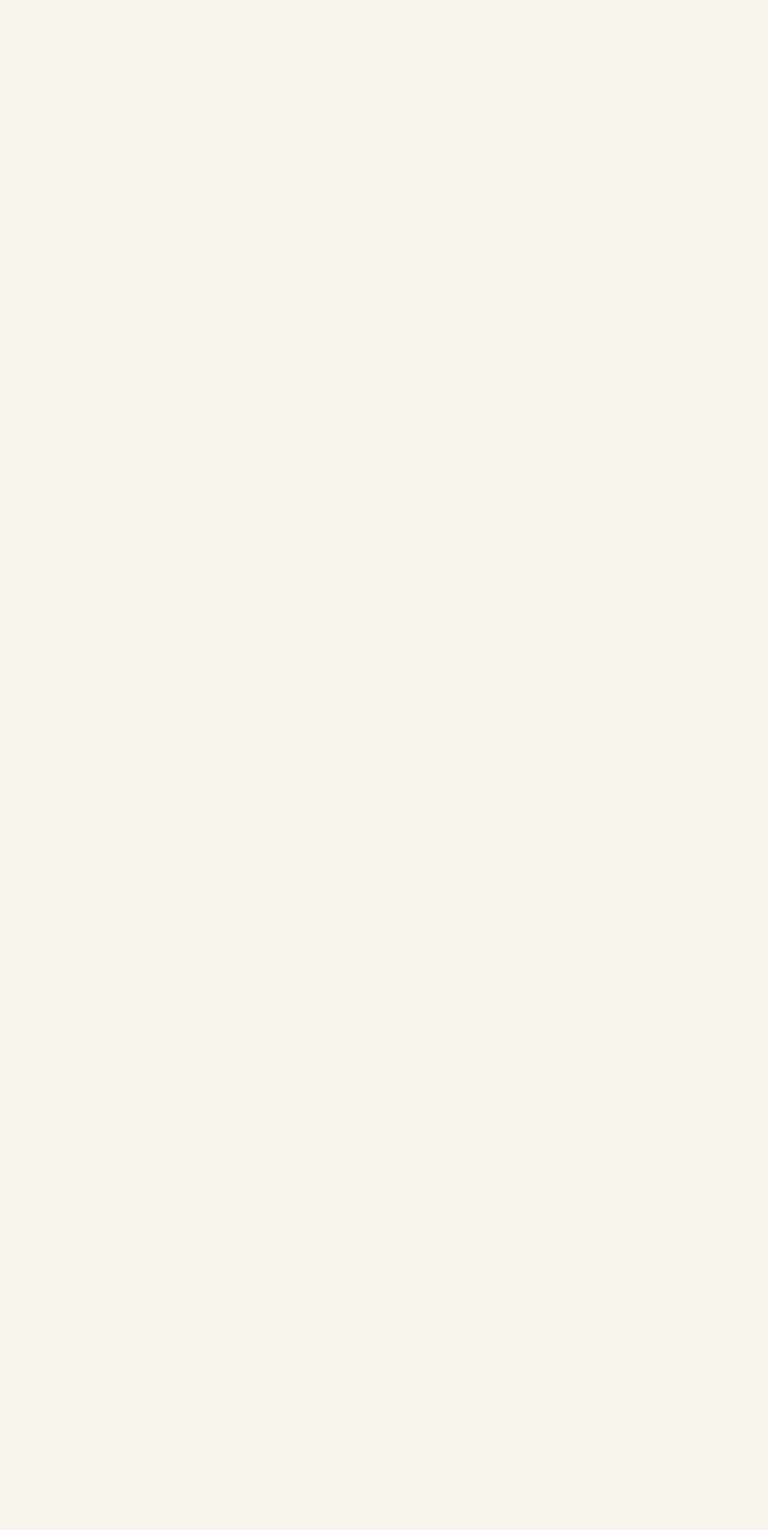
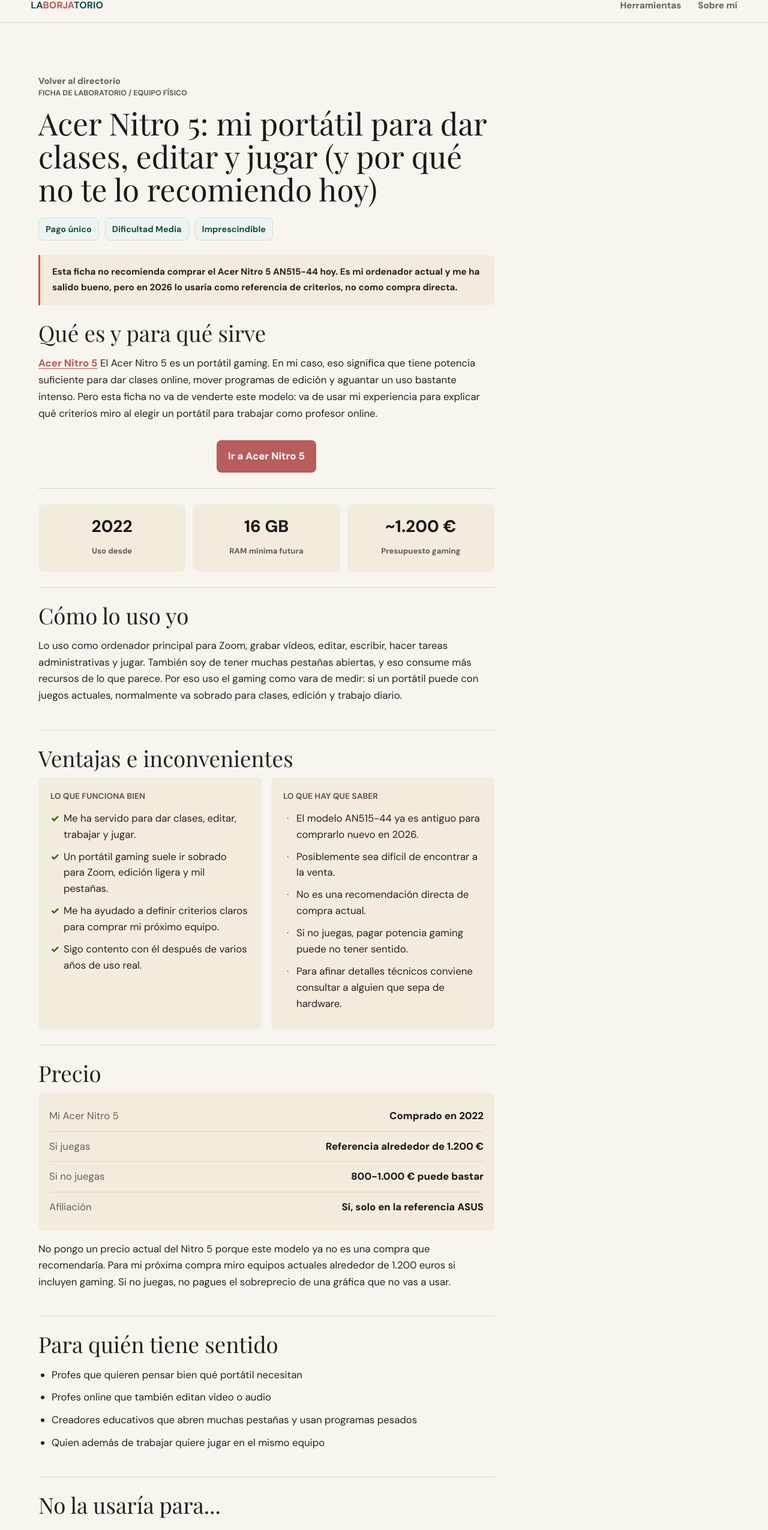
Before and after one commit to boreas77/laborjatorio, a Next.js app: page /herramientas/acer-nitro-5 in a window 1280 px wide. Before the commit this address had no page. Shown: the part 20-2571 px from the top of the page at 60% size. Before the commit the page ends 800 px from the top, so only its background shows below. Built offline with nearby package versions, Linux system fonts and the light colour scheme.

Commit message:
Publica ficha Acer Nitro 5

```diff
--- a/src/data/tools.ts
+++ b/src/data/tools.ts
@@ -1255,6 +1255,137 @@ export const tools: Tool[] = [
     ]
   },
   {
+    name: "Acer Nitro 5",
+    slug: "acer-nitro-5",
+    title: "Acer Nitro 5: mi portátil para dar clases, editar y jugar (y por qué no te lo recomiendo hoy)",
+    metaDescription:
+      "Doy clases, edito y juego con un Acer Nitro 5 desde 2022. Estoy contento, pero no te lo recomiendo comprar hoy. Te cuento mis criterios para elegir portátil y qué tendría de referencia.",
+    keywords: [
+      "Acer Nitro 5",
+      "portátil para dar clases online",
+      "portátil para profesores",
+      "ordenador para editar vídeo",
+      "portátil para profes y gaming",
+      "qué portátil comprar"
+    ],
+    tagline:
+      "Mi portátil principal desde 2022: útil para explicar qué miro al elegir ordenador, no para recomendarte comprar ese modelo hoy.",
+    category: "Equipo físico",
+    subcategories: ["productividad", "vídeo", "comunicación", "formación", "contenido", "portátil", "gaming"],
+    pricing: "pago-unico",
+    officialUrl: "https://store.acer.com/en-us/nitro-5-gaming-laptop-an515-44-r078",
+    hasAffiliate: false,
+    myUseCase:
+      "Uso mi Acer Nitro 5 AN515-44 desde 2022 como ordenador principal para dar clases, editar vídeo y audio, tareas administrativas, grabar contenido y jugar.",
+    bestFor: [
+      "Profes que quieren pensar bien qué portátil necesitan",
+      "Profes online que también editan vídeo o audio",
+      "Creadores educativos que abren muchas pestañas y usan programas pesados",
+      "Quien además de trabajar quiere jugar en el mismo equipo"
+    ],
+    notFor: [
+      "Comprar este modelo concreto en 2026",
+      "Quien no juega y puede ahorrar comprando un equipo menos gaming",
+      "Quien busca una recomendación técnica cerrada de procesadores y gráficas",
+      "Usuarios de Mac que quieren una recomendación dentro del ecosistema Apple"
+    ],
+    pros: [
+      "Me ha servido para dar clases, editar, trabajar y jugar.",
+      "Un portátil gaming suele ir sobrado para Zoom, edición ligera y mil pestañas.",
+      "Me ha ayudado a definir criterios claros para comprar mi próximo equipo.",
+      "Sigo contento con él después de varios años de uso real."
+    ],
+    cons: [
+      "El modelo AN515-44 ya es antiguo para comprarlo nuevo en 2026.",
+      "Posiblemente sea difícil de encontrar a la venta.",
+      "No es una recomendación directa de compra actual.",
+      "Si no juegas, pagar potencia gaming puede no tener sentido.",
+      "Para afinar detalles técnicos conviene consultar a alguien que sepa de hardware."
+    ],
+    alternatives: ["ASUS TUF Gaming A16", "Lenovo gaming actual"],
+    rating: 4,
+    difficulty: "media",
+    status: "imprescindible",
+    updatedAt: "2026-06-05",
+    intro:
+      "Mi Acer Nitro 5, modelo AN515-44, es el portátil con el que hago literalmente todo mi trabajo desde 2022: clases, administración, edición de vídeo y audio, grabaciones, veinte pestañas abiertas y juegos. Estoy muy contento con él. Y, aun así, no te recomiendo comprarlo hoy.",
+    whatItDoes:
+      "El Acer Nitro 5 es un portátil gaming. En mi caso, eso significa que tiene potencia suficiente para dar clases online, mover programas de edición y aguantar un uso bastante intenso. Pero esta ficha no va de venderte este modelo: va de usar mi experiencia para explicar qué criterios miro al elegir un portátil para trabajar como profesor online.",
+    howIUseIt:
+      "Lo uso como ordenador principal para Zoom, grabar vídeos, editar, escribir, hacer tareas administrativas y jugar. También soy de tener muchas pestañas abiertas, y eso consume más recursos de lo que parece. Por eso uso el gaming como vara de medir: si un portátil puede con juegos actuales, normalmente va sobrado para clases, edición y trabajo diario.",
+    teacherUseCases: [
+      "Dar clases online con Zoom sin que el ordenador sufra.",
+      "Editar vídeo y audio sin que el equipo se ahogue a la primera.",
+      "Trabajar con muchas pestañas, documentos y programas abiertos.",
+      "Grabar contenido educativo y gestionar un negocio online desde el mismo equipo.",
+      "Elegir un portátil pensando en potencia real, no solo en precio."
+    ],
+    honestVerdict:
+      "El Acer Nitro 5 ha sido un grandísimo compañero de trabajo, pero no compraría este modelo concreto en 2026. Lo importante no es copiar mi portátil, sino mis criterios: mínimo 16 GB de RAM, potencia suficiente para editar y margen para trabajar cómodo. Si juegas, sube presupuesto; si no juegas, probablemente con 800-1.000 euros tengas más que suficiente.",
+    importantNotice:
+      "Esta ficha no recomienda comprar el Acer Nitro 5 AN515-44 hoy. Es mi ordenador actual y me ha salido bueno, pero en 2026 lo usaría como referencia de criterios, no como compra directa.",
+    metrics: [
+      { label: "Uso desde", value: "2022" },
+      { label: "RAM mínima futura", value: "16 GB" },
+      { label: "Presupuesto gaming", value: "~1.200 €" }
+    ],
+    priceRows: [
+      { label: "Mi Acer Nitro 5", value: "Comprado en 2022" },
+      { label: "Si juegas", value: "Referencia alrededor de 1.200 €" },
+      { label: "Si no juegas", value: "800-1.000 € puede bastar" },
+      { label: "Afiliación", value: "Sí, solo en la referencia ASUS" }
+    ],
+    priceNote:
+      "No pongo un precio actual del Nitro 5 porque este modelo ya no es una compra que recomendaría. Para mi próxima compra miro equipos actuales alrededor de 1.200 euros si incluyen gaming. Si no juegas, no pagues el sobreprecio de una gráfica que no vas a usar.",
+    alternativeDetails: [
+      {
+        name: "ASUS TUF Gaming A16 FA608UM-RV005",
+        url: "https://amzn.to/4ulS4Kt",
+        description:
+          "Es el portátil que tengo fichado como referencia futura, no un equipo que ya haya probado. Lo miro por sus 32 GB de RAM, 1 TB SSD, RTX 5060 y porque viene sin sistema operativo."
+      },
+      {
+        name: "Lenovo gaming actual",
+        description:
+          "Lenovo es una de las marcas que miraría para mi próxima compra, siempre comparando ofertas y especificaciones reales en ese momento."
+      },
+      {
+        name: "DaVinci Resolve",
+        url: "/herramientas/davinci-resolve-editor-video-gratis-profesores",
+        description:
+          "No es alternativa de portátil, pero sí una de las razones por las que necesito margen de potencia: editar vídeo consume recursos."
+      },
+      {
+        name: "Audacity",
+        url: "/herramientas/audacity",
+        description:
+          "Para edición de audio no hace falta tanta máquina, pero forma parte de mi uso real del ordenador."
+      }
+    ],
+    faqs: [
+      {
+        question: "¿Recomiendo comprar el Acer Nitro 5 en 2026?",
+        answer:
+          "No este modelo concreto. A mí me ha salido muy bueno, pero en 2026 lo usaría como referencia de criterios, no como compra directa."
+      },
+      {
+        question: "¿Por qué uso un portátil gaming para dar clases?",
+        answer:
+          "Porque si un ordenador puede con juegos actuales, normalmente va sobrado para Zoom, edición, grabación y muchas pestañas abiertas."
+      },
+      {
+        question: "¿Cuánta RAM pediría como mínimo?",
+        answer:
+          "Mínimo 16 GB. Por debajo de eso, yo no me lo plantearía para un equipo principal de trabajo."
+      },
+      {
+        question: "¿Y si no juego?",
+        answer:
+          "Entonces probablemente no necesitas gastar tanto. Para clases, tareas normales y edición básica, una franja de 800 a 1.000 euros puede ser suficiente."
+      }
+    ]
+  },
+  {
     name: "Notion",
     slug: "notion",
     tagline: "Un espacio flexible para organizar recursos, proyectos, ideas y bases de conocimiento.",
```
Also changed, not shown: 1 other file (tests, documents, lock files or other folders).
